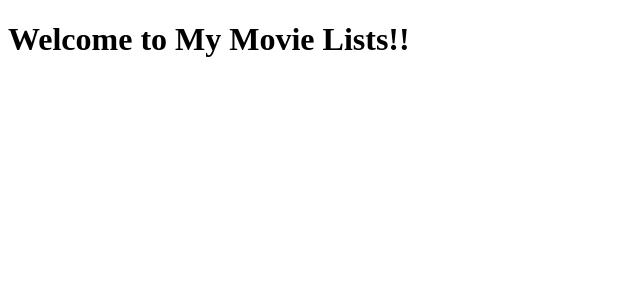
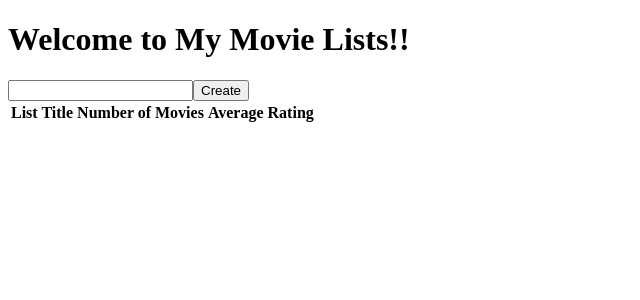
Before and after one commit to briangeorge/movie-lister, an Angular app in the folder Angular/my-movie-list/: page / in a window 1280 px wide. Shown: the top 300 px of the page, without its empty margins (0-640 px from the left). Built offline with nearby package versions, Linux system fonts and the light colour scheme.

Commit message:
added create form

```diff
--- /dev/null
+++ b/Angular/my-movie-list/src/app/Models/IMovieList.ts
@@ -0,0 +1,6 @@
+interface IMovieList {
+    Id: number;
+    Name: string;
+    AverageRating: number;
+    MovieCount: number;
+}
--- /dev/null
+++ b/Angular/my-movie-list/src/app/MovieList/movielist.component.html
@@ -0,0 +1,32 @@
+<div>
+    <input type='text' [(ngModel)]='name' />
+    <button (click)='create()'>Create</button>
+    <table>
+        <thead>
+            <tr>
+                <th>
+                    List Title
+                </th>
+                <th>
+                    Number of Movies
+                </th>
+                <th>
+                    Average Rating
+                </th>
+            </tr>
+        </thead>
+        <tbody>
+            <tr *ngFor='let list of movieLists'>
+                <td>
+                    {{list.Name}}
+                </td>
+                <td>
+                    {{list.MovieCount}}
+                </td>
+                <td>
+                    {{list.AverageRating}}
+                </td>
+            </tr>
+        </tbody>
+    </table>
+</div>
--- /dev/null
+++ b/Angular/my-movie-list/src/app/MovieList/movielist.component.ts
@@ -0,0 +1,19 @@
+import { Component, Input } from '@angular/core';
+
+@Component({
+    selector: 'movielist-list',
+    templateUrl: './movielist.component.html'
+})
+export class MovieListComponent {
+    movieLists: IMovieList[] = [];
+    @Input() name: string;
+    create(): void {
+        //TODO Call Create movie list api
+        this.movieLists.push({
+            Id: 1,
+            Name: 'test',
+            AverageRating: 4.3,
+            MovieCount: 7
+        })
+    }
+}
--- a/Angular/my-movie-list/src/app/app.component.html
+++ b/Angular/my-movie-list/src/app/app.component.html
@@ -4,3 +4,6 @@
     Welcome to {{ title }}!
   </h1>
 </div>
+<div>
+  <movielist-list></movielist-list>
+</div>
```
Also changed, not shown: Angular/my-movie-list/src/app/app.module.ts (+6 -3 lines), Angular/my-movie-list/src/app/movielist.component.html (deleted, +0 -28 lines), Angular/my-movie-list/src/app/movielist.component.ts (deleted, +0 -10 lines), 1 other file (tests, documents, lock files or other folders).
